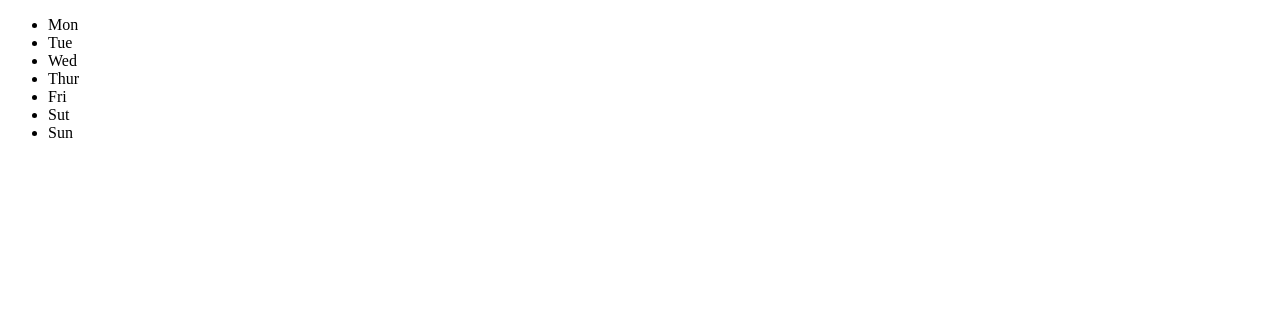
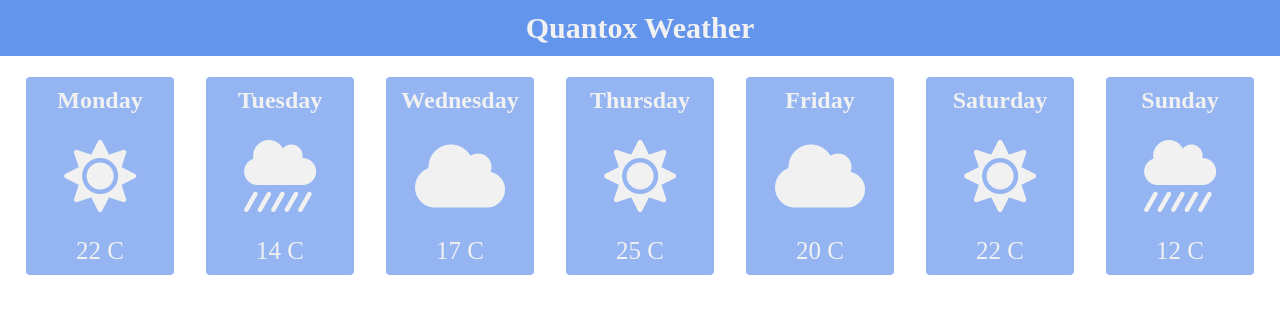
Before and after one commit to SemirKardovich/Quantox-tests, a plain HTML site: page index.html in a window 1280 px wide. Drawn offline with Linux system fonts and the light colour scheme.

Commit message:
Created cards for each day

```diff
--- a/index.html
+++ b/index.html
@@ -5,11 +5,21 @@
     <meta http-equiv="X-UA-Compatible" content="IE=edge">
     <meta name="viewport" content="width=device-width, initial-scale=1.0">
     <link rel="stylesheet" href="style.css">
+    <link rel="stylesheet" href="https://use.fontawesome.com/releases/v5.15.2/css/all.css" integrity="sha384-vSIIfh2YWi9wW0r9iZe7RJPrKwp6bG+s9QZMoITbCckVJqGCCRhc+ccxNcdpHuYu" crossorigin="anonymous">
     <title>Quantox Weather</title>
 </head>
 <body>
-    <ul id="days_container"></ul>
-
+    <!-- Branding -->
+    <section class="branding">
+        <h1>Quantox Weather</h1>
+    </section>
+    <!-- Main section -->
+    <main>
+        <section class="days_container" >
+            <ul class="days_list" id="days_list">
+            </ul>
+        </section>
+    </main>
 
     <script src="main.js"></script>
 </body>
--- a/main.js
+++ b/main.js
@@ -8,8 +8,7 @@ window.addEventListener('load', () => {
 let weatherData;
 
 // DOM elements
-
-const daysContainer = document.getElementById('days_container')
+const daysContainer = document.getElementById('days_list');
 
 
 // Fetch weather data func
@@ -22,9 +21,49 @@ const getWeatherData = async () => {
 
 
 // Render days func
-
 const renderDays = () => {
     weatherData.days.forEach(day => {
-        daysContainer.innerHTML += `<li>${day.day}</li>`
+        daysContainer.innerHTML += `<li class="day_card id="day_card">
+        <h1 class="day_name">${getFullDayName(day.day)}</h1>
+        <h2 class="weather_type">${getWeatherType(day.type)}</i></h2>
+        <p class="weather_temp">${day.temp} ${weatherData.tempUnit}</p>
+        </li>`;
     });
 }
+
+
+// Get weather type func
+const getWeatherType = (type) => {
+    if(type === "sunny"){
+        return `<i class="fas fa-sun fa-3x"></i>`;
+    }else if (type === "rainy") {
+        return `<i class="fas fa-cloud-showers-heavy fa-3x"></i>`
+    }else if(type === "cloudy"){
+        return `<i class="fas fa-cloud fa-3x"></i>`
+    }
+}
+// Get full day name
+const getFullDayName = (day) => {
+    switch(day){
+        case "Mon" :
+            return "Monday";
+            break;
+        case "Tue" :
+            return "Tuesday";
+            break;
+        case "Wed" :
+            return "Wednesday"
+            break;
+        case "Thur" :
+            return "Thursday";
+            break;
+        case "Fri" :
+            return "Friday"
+            break;
+        case "Sat" :
+            return "Saturday"
+            break;
+        case "Sun" :
+            return "Sunday"
+    }
+}
--- a/style.css
+++ b/style.css
@@ -0,0 +1,48 @@
+* {
+  margin: 0;
+  padding: 0;
+  box-sizing: border-box;
+}
+/* Branding */
+.branding {
+  width: 100%;
+  height: 7vh;
+  display: flex;
+  justify-content: center;
+  align-items: center;
+  background-color: cornflowerblue;
+  color: #f1f1f1;
+  font-size: 20px;
+}
+
+/* Days container */
+.days_container {
+  width: 100%;
+  padding: 10px;
+}
+.days_list {
+  display: flex;
+  flex-direction: row;
+  flex-wrap: wrap;
+  justify-content: space-around;
+  list-style: none;
+}
+
+/* Day cards */
+.day_card {
+  width: 150px;
+  min-height: 200px;
+  border: 1px solid white;
+  border-radius: 5px;
+  padding: 10px;
+  margin: 10px;
+  display: flex;
+  flex-direction: column;
+  align-items: center;
+  justify-content: space-between;
+  background-color: rgba(100, 148, 237, 0.685);
+  color: #f1f1f1;
+}
+.day_card .weather_temp {
+  font-size: 25px;
+}
--- a/weatherData.json
+++ b/weatherData.json
@@ -44,7 +44,7 @@
         },
         {
             "id" : 6,
-            "day" : "Sut",
+            "day" : "Sat",
             "temp" : 22,
             "windDirection" : "north-east",
             "windSpeed" : 10,
```
